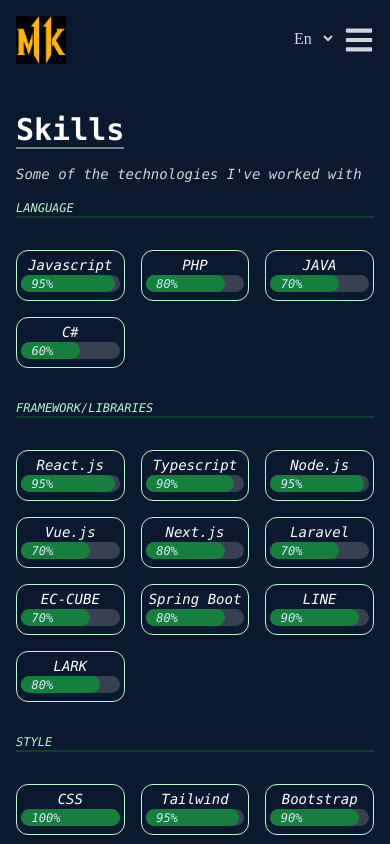
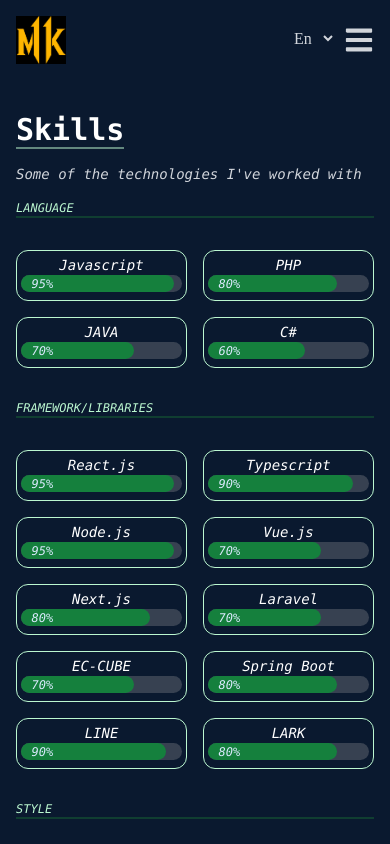
Before and after one commit to mksanjeewa86/portfolio, a React (Create React App) app: page /skills in a window 390 px wide. Shown: the top 844 px of the page. Built offline with nearby package versions, Linux system fonts and the light colour scheme.

Commit message:
change skill cols

```diff
--- a/src/components/Skills.tsx
+++ b/src/components/Skills.tsx
@@ -24,7 +24,7 @@ export const Skills: React.FC = () => {
               >
                 {element}
               </div>
-              <div className="w-full grid grid-cols-3 md:grid-cols-4 gap-4 text-center py-8 font-mono text-sm font-light italic">
+              <div className="w-full grid grid-cols-2 sm:grid-cols-3 md:grid-cols-4 gap-4 text-center py-8 font-mono text-sm font-light italic">
                 {values[index].map((el: ISkill, ind: number) => {
                   return (
                     <div
```
